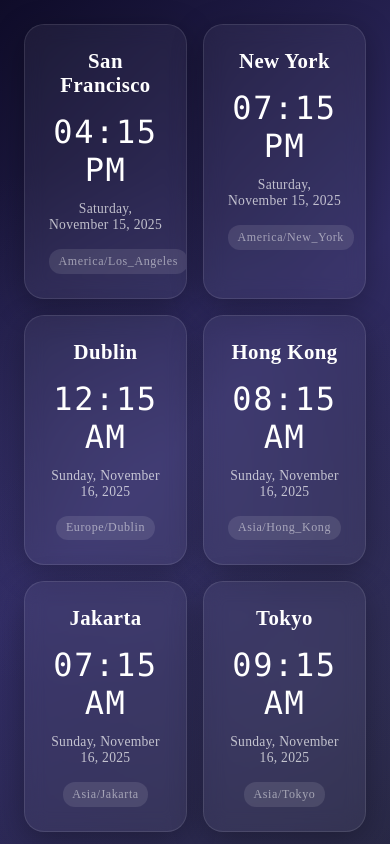
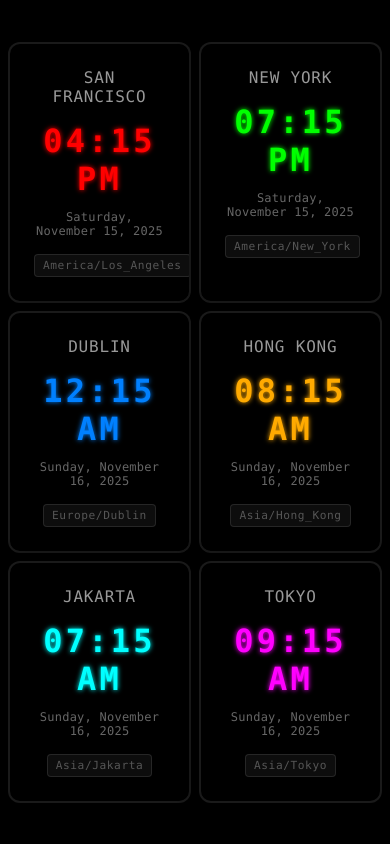
Before and after one commit to zincsoda/multi-clock-app, a React (Create React App) app: page / in a window 390 px wide. Built offline with nearby package versions, Linux system fonts and the light colour scheme.

Commit message:
new look

```diff
--- a/src/App.css
+++ b/src/App.css
@@ -2,11 +2,8 @@
   min-height: 100vh;
   padding: 0;
   box-sizing: border-box;
-  background: linear-gradient(135deg, #0f0c29 0%, #302b63 50%, #24243e 100%) !important;
-  background-color: #0f0c29 !important;
-  background-attachment: fixed;
-  background-size: cover;
-  background-repeat: no-repeat;
+  background: #000000 !important;
+  background-color: #000000 !important;
   position: relative;
   overflow-x: hidden;
   display: flex;
@@ -15,19 +12,6 @@
   margin: 0;
   width: 100%;
   min-width: 100%;
-}
-
-.app-container::before {
-  content: '';
-  position: absolute;
-  top: 0;
-  left: 0;
-  right: 0;
-  bottom: 0;
-  background:
-    radial-gradient(circle at 20% 50%, rgba(120, 119, 198, 0.1) 0%, transparent 50%),
-    radial-gradient(circle at 80% 80%, rgba(120, 119, 198, 0.1) 0%, transparent 50%);
-  pointer-events: none;
 }
 
 .clock-grid {
@@ -48,3 +32,23 @@
     padding: 1.5rem;
   }
 }
+
+@media (max-width: 768px) and (orientation: portrait) {
+  .clock-grid {
+    gap: 0.75rem;
+    padding: 0.75rem;
+    max-width: 100%;
+  }
+
+  .app-container {
+    padding: 0;
+  }
+}
+
+@media (max-width: 480px) {
+  .clock-grid {
+    gap: 0.5rem;
+    padding: 0.5rem;
+    max-width: 100%;
+  }
+}
--- a/src/Clock.css
+++ b/src/Clock.css
@@ -1,41 +1,18 @@
 .clock-card {
-  background: rgba(255, 255, 255, 0.05);
-  backdrop-filter: blur(10px);
-  border-radius: 20px;
+  background: rgba(0, 0, 0, 0.8);
+  border-radius: 12px;
   padding: 2rem;
   text-align: center;
-  color: #ffffff;
-  border: 1px solid rgba(255, 255, 255, 0.1);
+  border: 2px solid rgba(255, 255, 255, 0.1);
   transition: all 0.3s cubic-bezier(0.4, 0, 0.2, 1);
   position: relative;
   overflow: hidden;
-  box-shadow: 0 8px 32px rgba(0, 0, 0, 0.3);
-}
-
-.clock-card::before {
-  content: '';
-  position: absolute;
-  top: 0;
-  left: 0;
-  right: 0;
-  height: 3px;
-  background: linear-gradient(90deg,
-    rgba(120, 119, 198, 0.8) 0%,
-    rgba(120, 119, 198, 0.4) 50%,
-    rgba(120, 119, 198, 0.8) 100%);
-  opacity: 0;
-  transition: opacity 0.3s ease;
+  box-shadow: 0 0 20px rgba(0, 0, 0, 0.5);
 }
 
 .clock-card:hover {
-  transform: translateY(-8px);
-  background: rgba(255, 255, 255, 0.08);
-  border-color: rgba(255, 255, 255, 0.2);
-  box-shadow: 0 12px 48px rgba(0, 0, 0, 0.4);
-}
-
-.clock-card:hover::before {
-  opacity: 1;
+  transform: translateY(-4px);
+  box-shadow: 0 0 30px rgba(0, 0, 0, 0.7);
 }
 
 .clock-content {
@@ -44,40 +21,75 @@
 }
 
 .clock-city {
-  font-size: 1.5rem;
-  font-weight: 600;
+  font-size: 1.2rem;
+  font-weight: 500;
   margin: 0 0 1.5rem 0;
-  color: #ffffff;
-  letter-spacing: 0.02em;
+  color: rgba(255, 255, 255, 0.6);
+  letter-spacing: 0.05em;
+  text-transform: uppercase;
+  font-family: 'SF Mono', 'Monaco', 'Inconsolata', 'Roboto Mono', monospace;
 }
 
 .clock-time {
-  font-size: 2.5rem;
-  font-weight: 300;
+  font-size: 3rem;
+  font-weight: 700;
   margin: 0 0 0.75rem 0;
   font-family: 'SF Mono', 'Monaco', 'Inconsolata', 'Roboto Mono', monospace;
-  color: #ffffff;
-  letter-spacing: 0.05em;
+  letter-spacing: 0.1em;
   transition: all 0.2s ease;
+  text-shadow: 0 0 5px currentColor;
+}
+
+/* Red LED - San Francisco */
+.clock-card:nth-child(1) .clock-time {
+  color: #ff0000;
+}
+
+/* Green LED - New York */
+.clock-card:nth-child(2) .clock-time {
+  color: #00ff00;
+}
+
+/* Blue LED - Dublin */
+.clock-card:nth-child(3) .clock-time {
+  color: #0080ff;
+}
+
+/* Amber/Yellow LED - Hong Kong */
+.clock-card:nth-child(4) .clock-time {
+  color: #ffaa00;
+}
+
+/* Cyan LED - Jakarta */
+.clock-card:nth-child(5) .clock-time {
+  color: #00ffff;
+}
+
+/* Magenta/Pink LED - Tokyo */
+.clock-card:nth-child(6) .clock-time {
+  color: #ff00ff;
 }
 
 .clock-date {
-  font-size: 0.95rem;
-  color: rgba(255, 255, 255, 0.7);
+  font-size: 0.85rem;
+  color: rgba(255, 255, 255, 0.4);
   margin: 0 0 1rem 0;
   font-weight: 400;
   letter-spacing: 0.02em;
+  font-family: 'SF Mono', 'Monaco', 'Inconsolata', 'Roboto Mono', monospace;
 }
 
 .clock-timezone {
   display: inline-block;
-  font-size: 0.85rem;
-  color: rgba(255, 255, 255, 0.5);
-  background: rgba(255, 255, 255, 0.1);
-  padding: 0.4rem 0.8rem;
-  border-radius: 12px;
+  font-size: 0.75rem;
+  color: rgba(255, 255, 255, 0.3);
+  background: rgba(255, 255, 255, 0.05);
+  padding: 0.3rem 0.6rem;
+  border-radius: 4px;
   font-weight: 400;
   letter-spacing: 0.05em;
+  font-family: 'SF Mono', 'Monaco', 'Inconsolata', 'Roboto Mono', monospace;
+  border: 1px solid rgba(255, 255, 255, 0.1);
 }
 
 @media (max-width: 768px) {
@@ -86,7 +98,7 @@
   }
 
   .clock-city {
-    font-size: 1.3rem;
+    font-size: 1rem;
     margin-bottom: 1rem;
   }
 
@@ -95,11 +107,11 @@
   }
 
   .clock-date {
-    font-size: 0.85rem;
+    font-size: 0.75rem;
   }
 
   .clock-timezone {
-    font-size: 0.75rem;
-    padding: 0.3rem 0.6rem;
+    font-size: 0.7rem;
+    padding: 0.25rem 0.5rem;
   }
 }
--- a/src/index.css
+++ b/src/index.css
@@ -14,26 +14,10 @@ html {
   padding: 0 !important;
   width: 100% !important;
   height: 100% !important;
-  background: linear-gradient(135deg, #0f0c29 0%, #302b63 50%, #24243e 100%) !important;
-  background-color: #0f0c29 !important;
-  background-attachment: fixed !important;
-  background-size: cover !important;
-  background-repeat: no-repeat !important;
+  background: #000000 !important;
+  background-color: #000000 !important;
   overflow-x: hidden;
   position: relative;
-}
-
-html::before {
-  content: '';
-  position: fixed;
-  top: -10px;
-  left: -10px;
-  right: -10px;
-  bottom: -10px;
-  background: linear-gradient(135deg, #0f0c29 0%, #302b63 50%, #24243e 100%);
-  background-color: #0f0c29;
-  z-index: -1;
-  pointer-events: none;
 }
 
 body {
@@ -47,25 +31,9 @@ body {
   -webkit-font-smoothing: antialiased;
   -moz-osx-font-smoothing: grayscale;
   overflow-x: hidden;
-  background: linear-gradient(135deg, #0f0c29 0%, #302b63 50%, #24243e 100%) !important;
-  background-color: #0f0c29 !important;
-  background-attachment: fixed !important;
-  background-size: cover !important;
-  background-repeat: no-repeat !important;
+  background: #000000 !important;
+  background-color: #000000 !important;
   position: relative;
-}
-
-body::before {
-  content: '';
-  position: fixed;
-  top: -10px;
-  left: -10px;
-  right: -10px;
-  bottom: -10px;
-  background: linear-gradient(135deg, #0f0c29 0%, #302b63 50%, #24243e 100%);
-  background-color: #0f0c29;
-  z-index: -1;
-  pointer-events: none;
 }
 
 #root {
@@ -74,11 +42,8 @@ body::before {
   width: 100% !important;
   min-width: 100% !important;
   min-height: 100vh !important;
-  background: linear-gradient(135deg, #0f0c29 0%, #302b63 50%, #24243e 100%) !important;
-  background-color: #0f0c29 !important;
-  background-attachment: fixed !important;
-  background-size: cover !important;
-  background-repeat: no-repeat !important;
+  background: #000000 !important;
+  background-color: #000000 !important;
   position: relative;
   overflow-x: hidden;
 }
```
